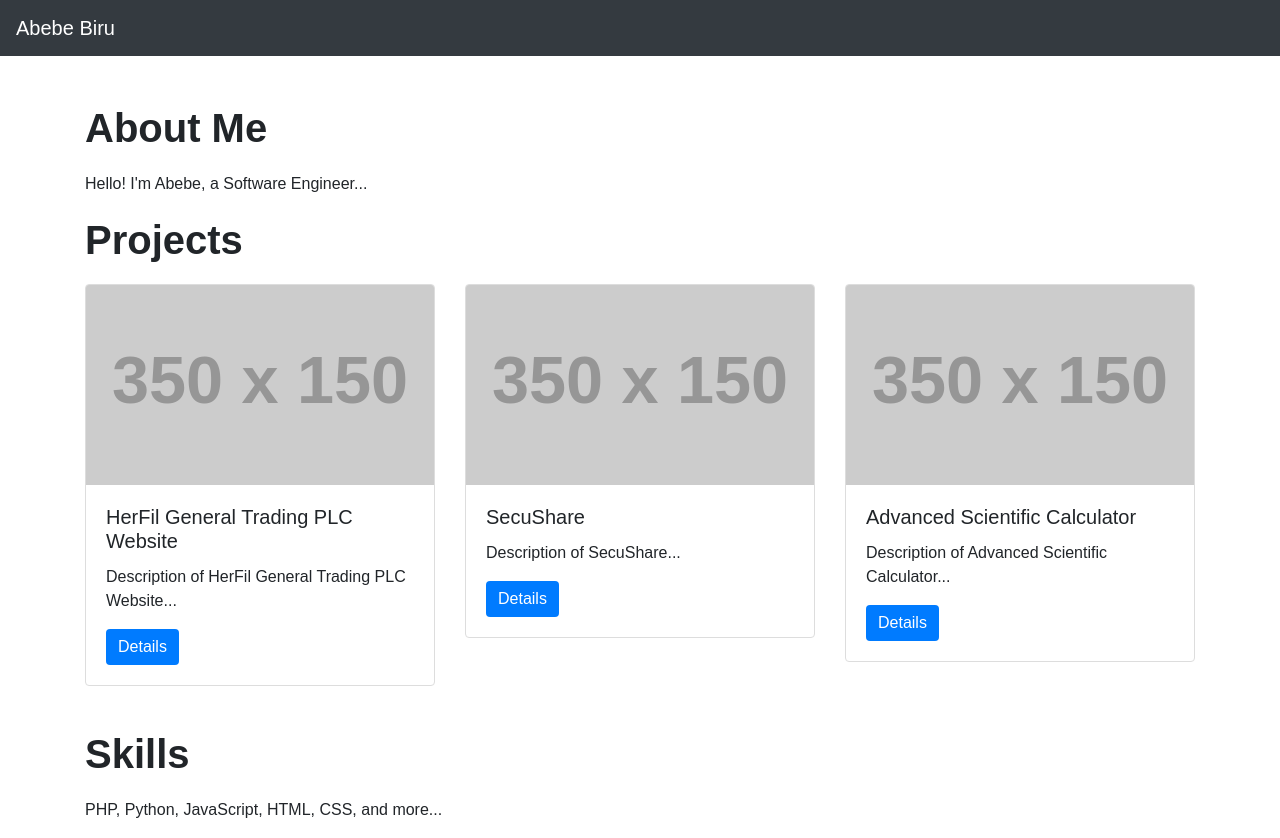
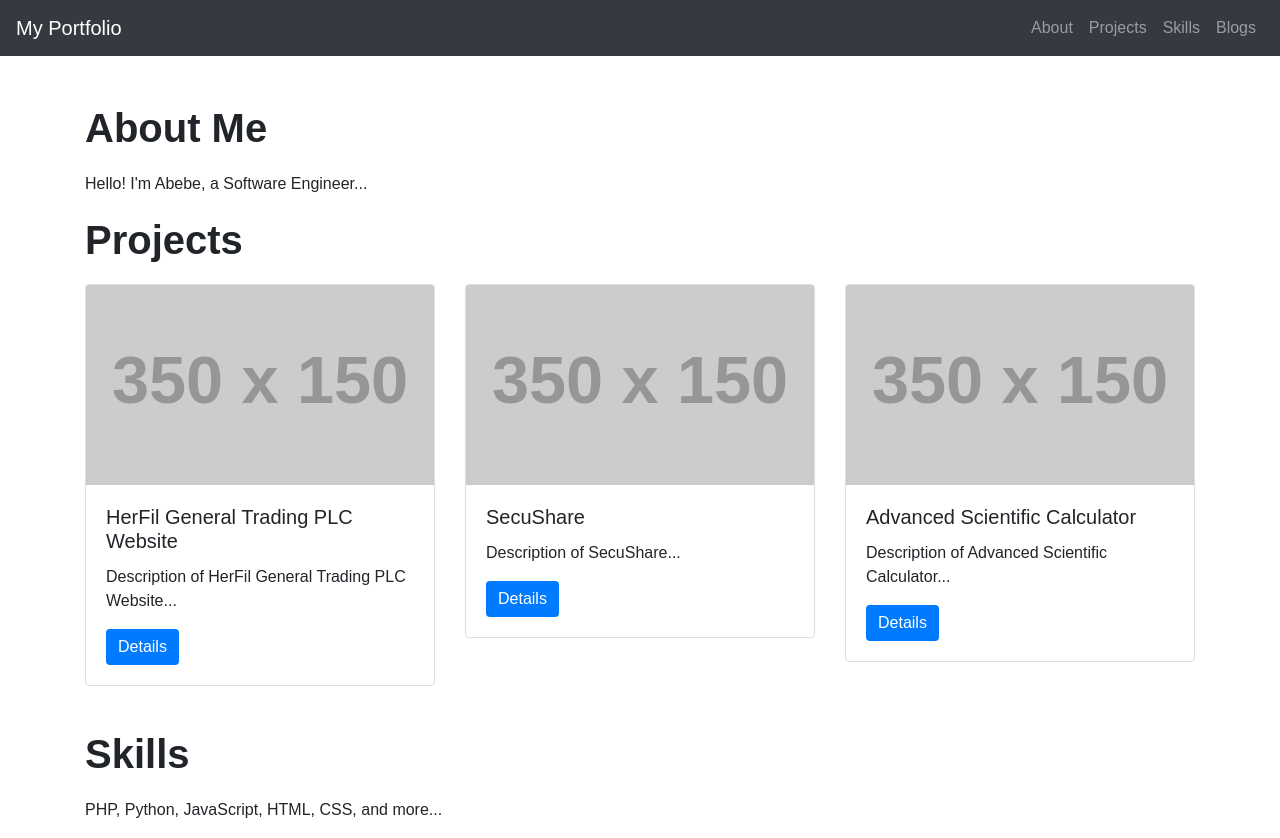
Before and after one commit to Abebe-Biru/Abebe-Biru.github.io, a plain HTML site: page index.html in a window 1280 px wide. Drawn offline with nearby package versions, Linux system fonts and the light colour scheme; some packages are replaced by stand-ins of ours; placeholder pictures from the web are drawn by us; a script that the page names is missing.

Commit message:
Added more nav

```diff
--- a/index.html
+++ b/index.html
@@ -12,9 +12,32 @@
     <link rel="stylesheet" href="css/styles.css">
 </head>
 <body>
-    <!-- Navigation -->
+ <!-- Navigation -->
     <nav class="navbar navbar-expand-lg navbar-dark bg-dark">
-        <a class="navbar-brand" href="#">Abebe Biru</a>
+        <a class="navbar-brand" href="#">My Portfolio</a>
+        <button class="navbar-toggler" type="button" data-toggle="collapse" data-target="#navbarNav" aria-controls="navbarNav" aria-expanded="false" aria-label="Toggle navigation">
+            <span class="navbar-toggler-icon"></span>
+        </button>
+        <div class="collapse navbar-collapse" id="navbarNav">
+            <ul class="navbar-nav ml-auto">
+                <li class="nav-item">
+                    <a class="nav-link" href="#about">About</a>
+                </li>
+                <li class="nav-item">
+                    <a class="nav-link" href="#projects">Projects</a>
+                </li>
+                <li class="nav-item">
+                    <a class="nav-link" href="#skills">Skills</a>
+                </li>
+                <li class="nav-item">
+                    <a class="nav-link" href="./blogs/">Blogs</a>
+                </li>
+                <!-- Uncomment this section if you want to add a contact link -->
+                <!-- <li class="nav-item">
+                    <a class="nav-link" href="#contact">Contact</a>
+                </li> -->
+            </ul>
+        </div>
     </nav>
 
     <!-- Main Content -->
```
